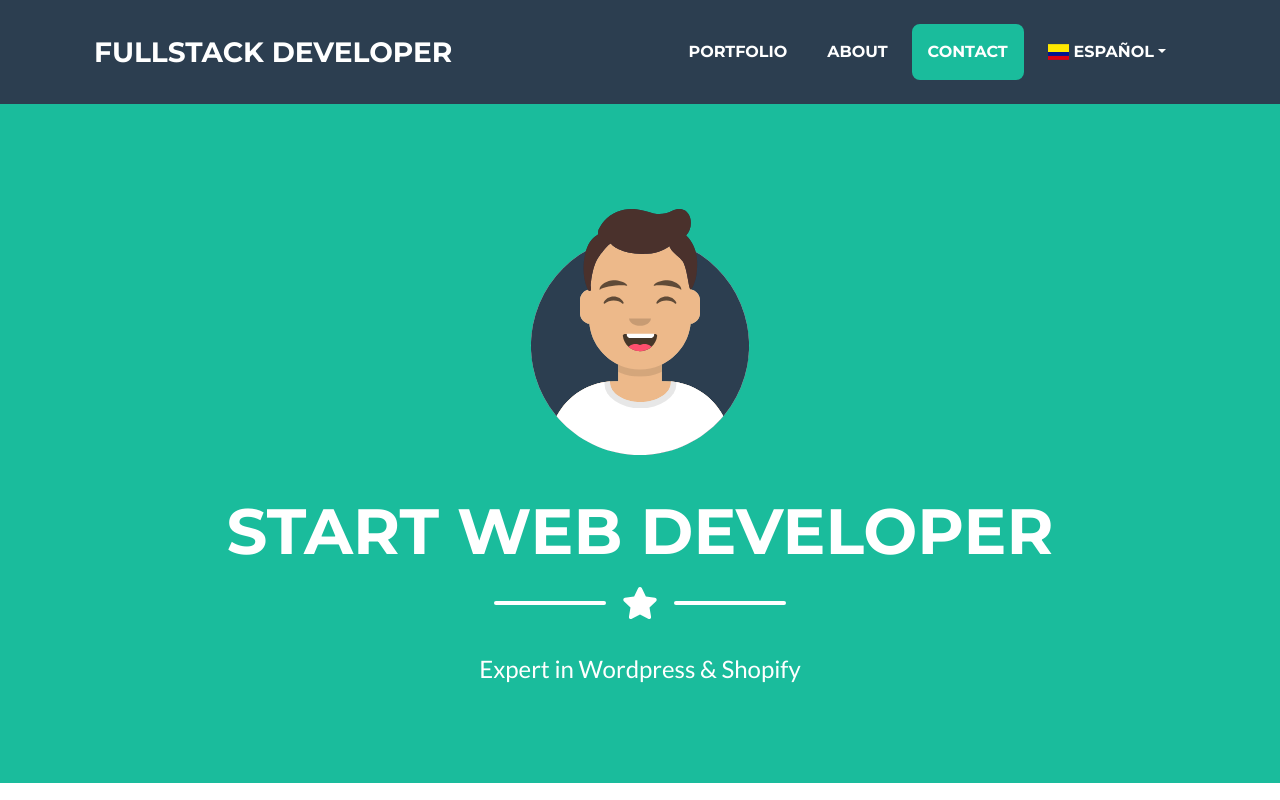
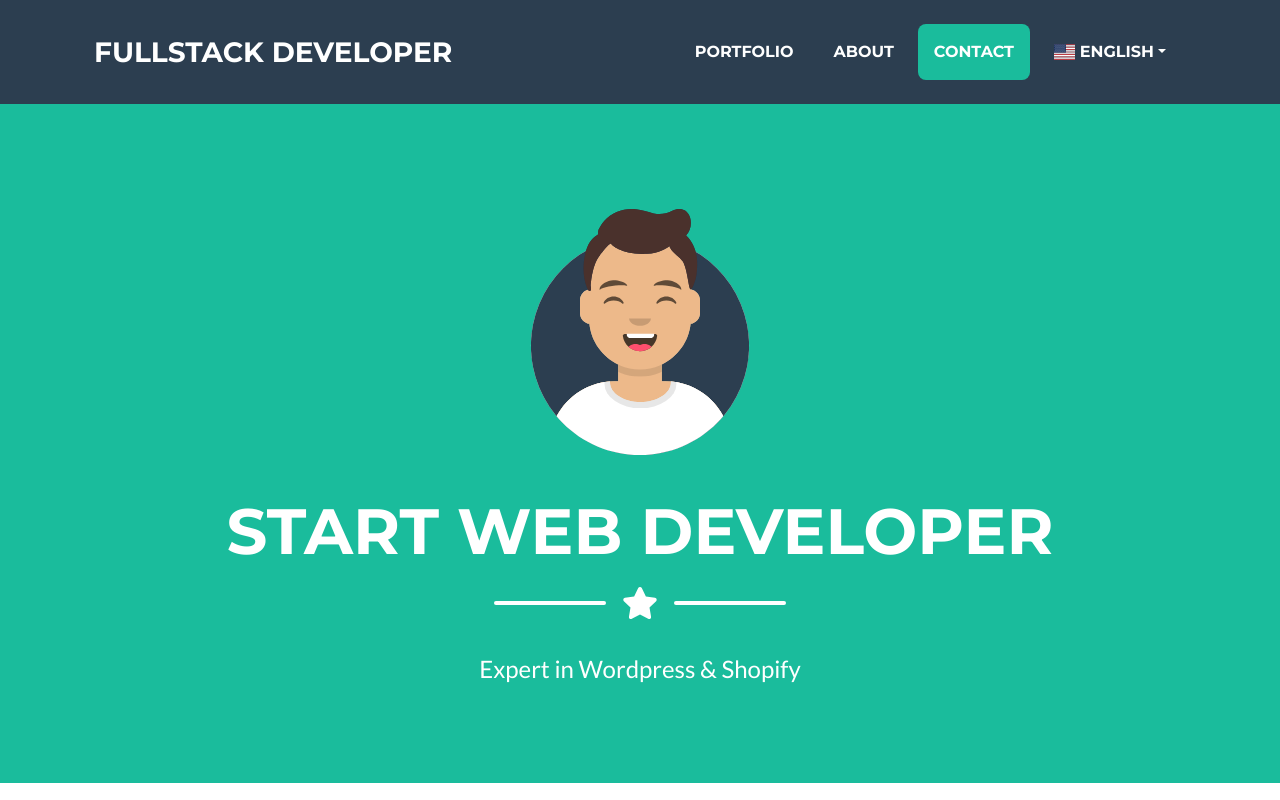
Before and after one commit to RubenchoWeb/Rubenchoweb, a plain HTML site: page index.html in a window 1280 px wide. Shown: the top 800 px of the page. Drawn offline with nearby package versions, Linux system fonts and the light colour scheme.

Commit message:
Replace flag in home page

```diff
--- a/index.html
+++ b/index.html
@@ -33,7 +33,7 @@
                         <li class="nav-item mx-0 mx-lg-1"><a class="nav-link py-3 px-0 px-lg-3 rounded js-scroll-trigger" href="#contact">Contact</a></li>
                         <!--Cambio de Idioma-->
                         <li class="nav-item mx-0 mx-lg-1 dropdown">
-                            <a class="nav-link dropdown-toggle py-3 px-0 px-lg-3" href="http://example.com" id="dropdown09" data-toggle="dropdown" aria-haspopup="true" aria-expanded="false"><span class="flag-icon flag-icon-co"> </span> Español</a>
+                            <a class="nav-link dropdown-toggle py-3 px-0 px-lg-3" href="http://example.com" id="dropdown09" data-toggle="dropdown" aria-haspopup="true" aria-expanded="false"><span class="flag-icon flag-icon-us"> </span> English</a>
                             <div class="dropdown-menu bg-primary" aria-labelledby="dropdown09">
                                 <a class="dropdown-item" href="https://rubenchoweb.com/esp"><span class="flag-icon flag-icon-co"> </span>  Español</a>
                                 <a class="dropdown-item" href="https://rubenchoweb.com/"><span class="flag-icon flag-icon-us"> </span>  English</a>
```
